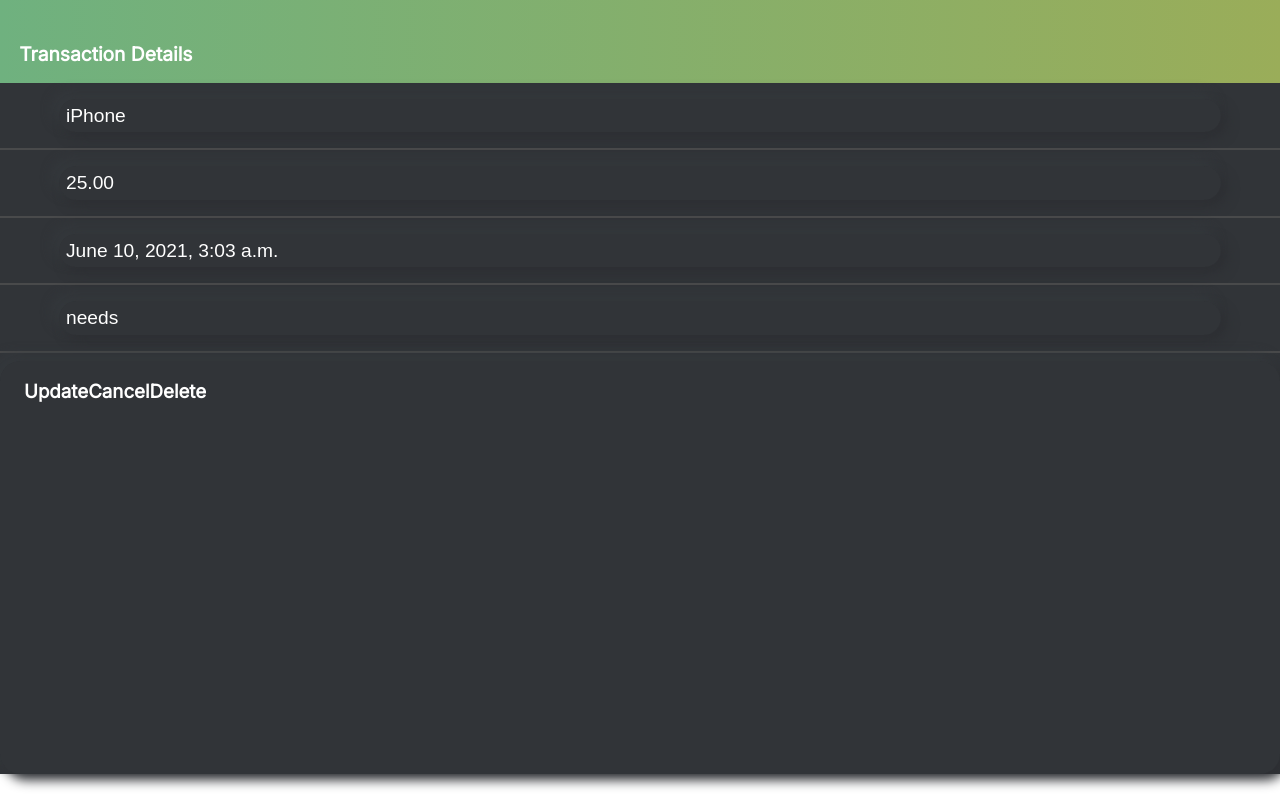
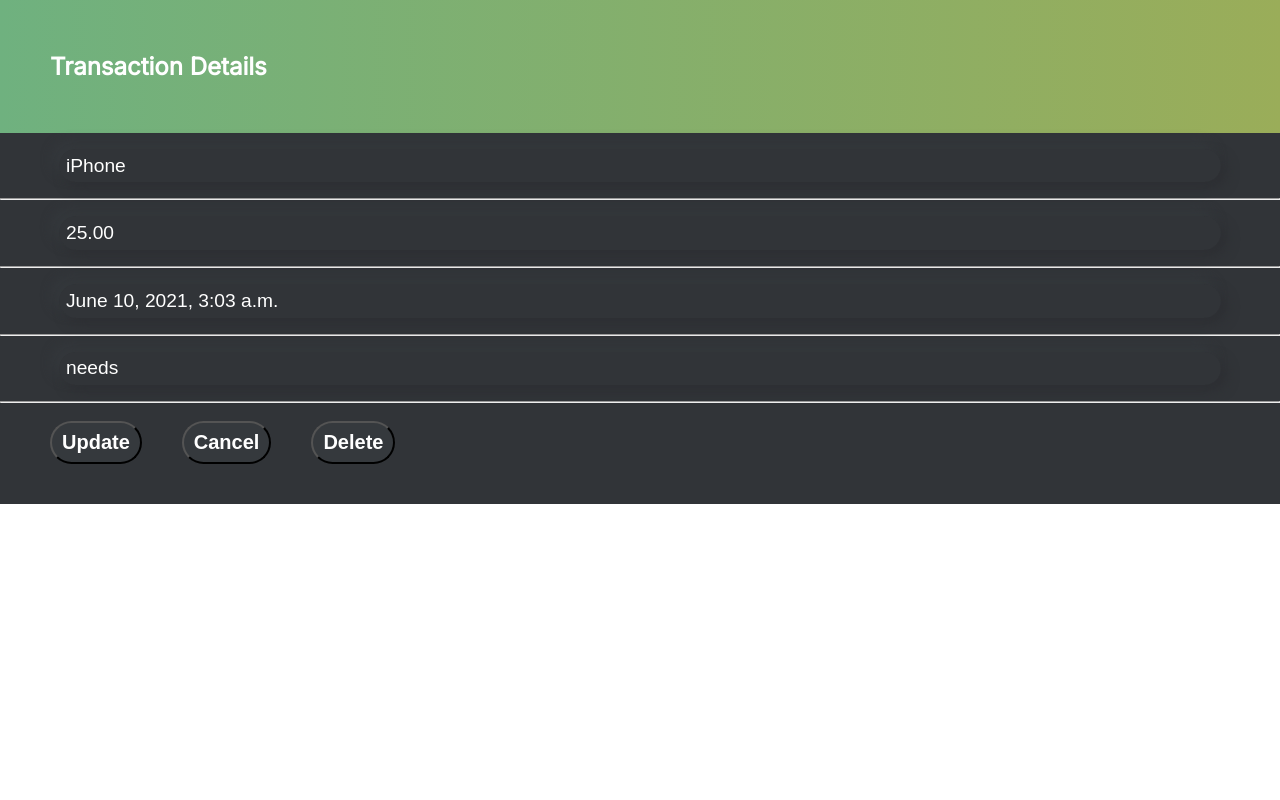
Before and after one commit to avinashbasutkar/monthly-budget-ap, a Django app: page /detail/1 in a window 1280 px wide. Run offline with Django 3.2, Linux system fonts and the light colour scheme; data comes from the database, SQL or seed files in the repository; both versions use the stored data as it was after the commit.

Commit message:
styled buttons in transDetail page

```diff
--- a/expenseApp/templates/expenseApp/transDetail.html
+++ b/expenseApp/templates/expenseApp/transDetail.html
@@ -8,7 +8,7 @@
         <link rel="preconnect" href="https://fonts.gstatic.com">
         <link href="https://fonts.googleapis.com/css2?family=Inter&display=swap" rel="stylesheet">
 
-        <link rel="stylesheet" type="text/css" href="{% static '/css/addTrans.css' %}">
+        <link rel="stylesheet" type="text/css" href="{% static '/css/transDetail.css' %}">
 
     </head>
 
@@ -51,10 +51,20 @@
 
                 </section>
 
-                <section class="save-button">
-                    <a href="{% url 'updateExpense' transactions.id %}"><h3>Update</h3></a>
-                    <a href="{% url 'home' %}"><h3>Cancel</h3></a>
-                    <a href="{% url 'deleteExpense' transactions.id %}"><h3>Delete</h3></a>
+                <section class="buttons">
+
+                    <div class="update-button">
+                        <button id="update-button"><a href="{% url 'updateExpense' transactions.id %}">Update</a></button>
+                    </div>
+
+                    <div class="cancel-button">
+                        <button id="cancel-button"><a href="{% url 'home' %}">Cancel</a></button>
+                    </div>
+
+                    <div class="delete-button">
+                        <button id="delete-button"><a href="{% url 'deleteExpense' transactions.id %}">Delete</a></button>
+                    </div>
+
                 <section>
 
             </form>
--- a/static/css/style.css
+++ b/static/css/style.css
@@ -18,7 +18,7 @@
     /* to align things next to each other  */
     display: flex;
     flex-direction: row;
-    justify-content: space-evenly;
+    /* justify-content: space-evenly; */
     background: linear-gradient(90deg, rgba(111,177,127,1) 0%, rgba(154,173,89,1) 100%);
     padding: 2em 0;
     /* align-items: center; */
@@ -137,7 +137,7 @@
 .search {
     position: relative;
     height: 50px;
-    width: 50%;
+    /* width: 50%; */
     text-align: end;
 }
 
--- /dev/null
+++ b/static/css/transDetail.css
@@ -0,0 +1,90 @@
+body {
+    font-family: 'Inter', sans-serif;
+    margin: 0;
+    color: #fff;
+    height: 100vh;
+}
+
+.container {
+    /* biggest mobile screen out there apparently */
+    /* max-width: 428px;  */
+    /* to auto center */
+    margin: 0 auto;
+    background-color: #313438;
+
+}
+
+.header {
+    /* to align things next to each other  */
+    display: flex;
+    flex-direction: row;
+    /* justify-content: space-evenly; */
+    background: linear-gradient(90deg, rgba(111,177,127,1) 0%, rgba(154,173,89,1) 100%);
+    padding: 2em 0;
+    /* align-items: center; */
+    text-indent: 50px;
+}
+
+.new-transaction-form {
+    /* padding-left: 1.5em; */
+    padding: .3em .3em;
+    width: 90%;
+    margin: 0 auto;
+    margin-top: 1em;
+    margin-bottom: 1em;
+    border-radius: 20px;
+    box-shadow:  6px 6px 12px #2d2f33,
+             -6px -6px 12px #35393d;
+}
+
+.type {
+    border: none;
+    background: none;
+    font-size: 1.2em;
+    color: #fff;
+    outline: none;
+}
+
+.buttons {
+    display: flex;
+    flex-direction: row;
+    margin-left: 50px;
+}
+
+.update-button, .cancel-button, .delete-button {
+    padding-right: 40px;
+    padding-bottom: 40px;
+}
+
+a:link {
+    text-decoration: none;
+    color: #fff;
+}
+
+a:visited {
+    text-decoration: none;
+    color: #fff;
+}
+
+a:hover {
+    text-decoration: none;
+    color: #fff;
+}
+
+a:active {
+    text-decoration: none;
+    color: #fff;
+}
+
+#update-button,
+#cancel-button,
+#delete-button {
+    background-color: #35393d;
+    color: #35393d;
+    margin-top: 10px;
+    border-radius: 50px;
+    padding: 8px 10px;
+    font-size: 20px;
+    font-weight: bold;
+    display: inline-block;
+}
```
Also changed, not shown: db.sqlite3.
